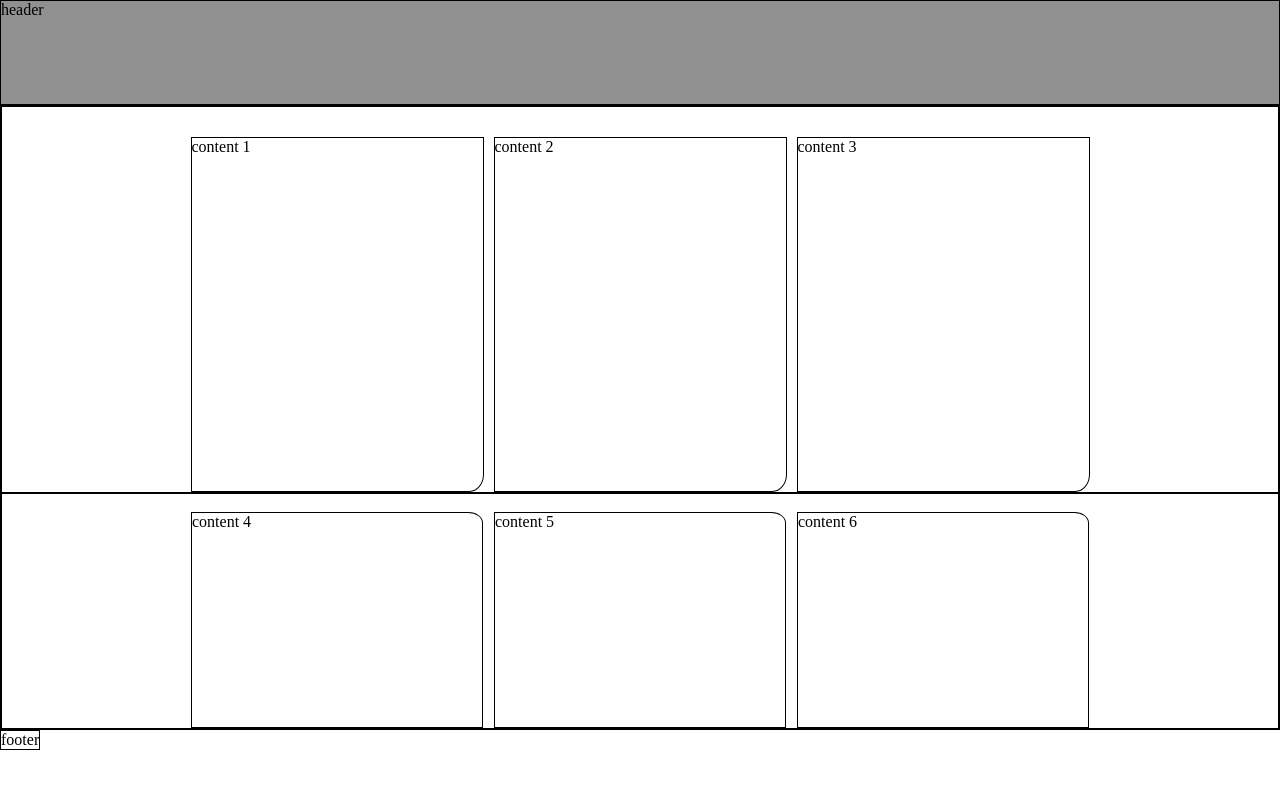
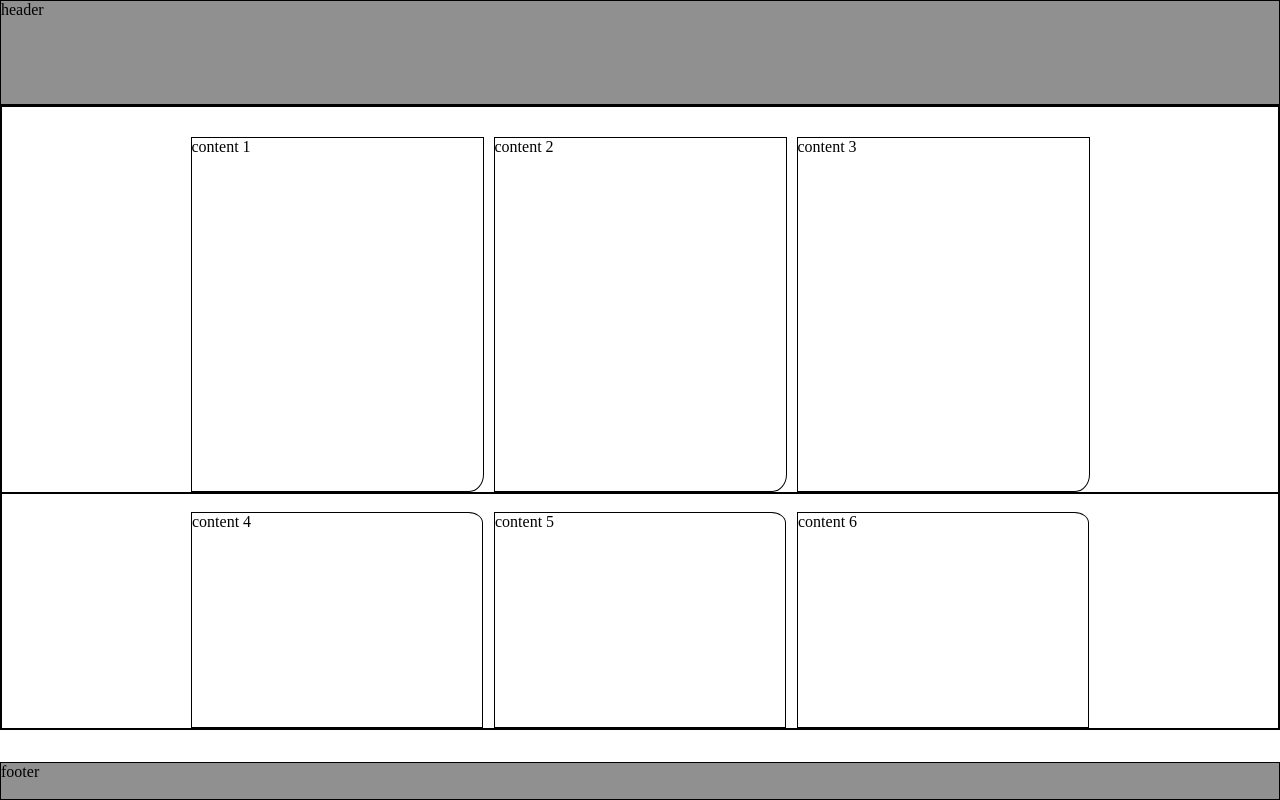
Before and after one commit to michael6cohen/web_application, a plain HTML site: page index.html in a window 1280 px wide. Drawn offline with Linux system fonts and the light colour scheme.

Commit message:
define footer properties

```diff
--- a/style.css
+++ b/style.css
@@ -2,10 +2,7 @@
     box-sizing: border-box;
     margin: 0;
 }
-body{
-    height: 100vh;
 
-}
 body  *{
     border: 1px solid black;
 
@@ -18,6 +15,12 @@ header{
 
 footer{
     display: inline-block;
+    position:fixed;
+    width: 100%;
+    height: 38px;
+    bottom: 0;
+    background-color: rgb(144, 144, 144);
+
 
 }
 .row{
```
